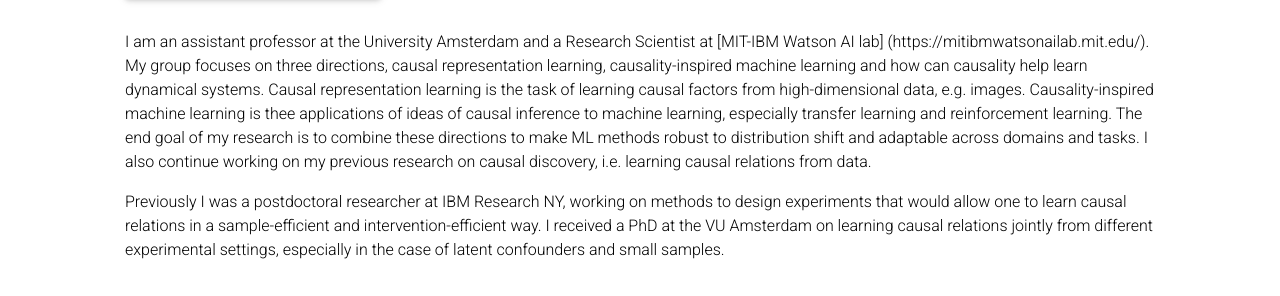
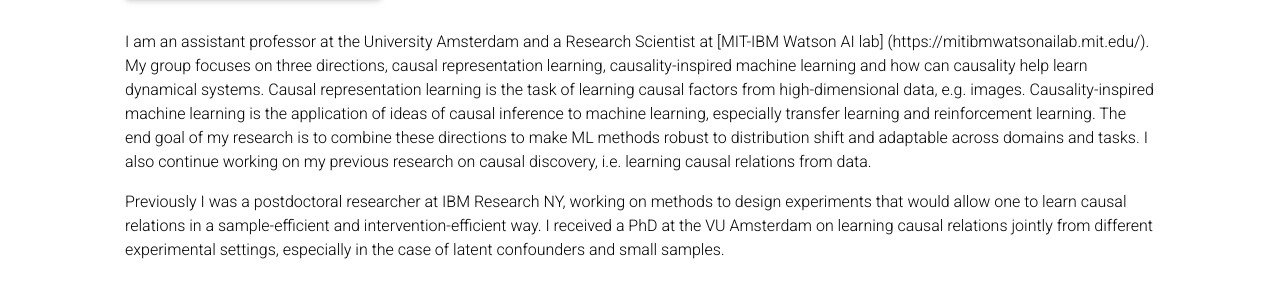
Before and after one commit to AMLab-Amsterdam/AMLab-Amsterdam.github.io, a Jekyll site: the page built from _people/SaraMagliacane.md, in a window 1280 px wide. Shown: the part 362-658 px from the top of the page. Built offline with Jekyll 4.4.1, drawn with Linux system fonts in a browser that asks for light colours; comment, search, counter and statistics services are not loaded; a style sheet for code colours, icons or effects is not loaded.

Commit message:
Fix typos

```diff
--- a/_people/SaraMagliacane.md
+++ b/_people/SaraMagliacane.md
@@ -13,12 +13,12 @@
 bib_file: SaraMagliacane
 redirect:
 description: |
-    I am an assistant professor at the University Amsterdam and a Research Scientist at [MIT-IBM Watson AI lab] (https://mitibmwatsonailab.mit.edu/). My group focuses on three directions, causal representation learning, causality-inspired machine learning and how can causality help learn dynamical systems. Causal representation learning is the task of learning causal factors from high-dimensional data, e.g. images. Causality-inspired machine learning is thee applications of ideas of causal inference to machine learning, especially transfer learning and reinforcement learning. The end goal of my research is to combine these directions to make ML methods robust to distribution shift and adaptable across domains and tasks. I also continue working on my previous research on causal discovery, i.e. learning causal relations from data.
+    I am an assistant professor at the University Amsterdam and a Research Scientist at [MIT-IBM Watson AI lab] (https://mitibmwatsonailab.mit.edu/). My group focuses on three directions, causal representation learning, causality-inspired machine learning and how can causality help learn dynamical systems. Causal representation learning is the task of learning causal factors from high-dimensional data, e.g. images. Causality-inspired machine learning is the application of ideas of causal inference to machine learning, especially transfer learning and reinforcement learning. The end goal of my research is to combine these directions to make ML methods robust to distribution shift and adaptable across domains and tasks. I also continue working on my previous research on causal discovery, i.e. learning causal relations from data.
 
     Previously I was a postdoctoral researcher at IBM Research NY, working on methods to design experiments that would allow one to learn causal relations in a sample-efficient and intervention-efficient way. I received a PhD at the VU Amsterdam on learning causal relations jointly from different experimental settings, especially in the case of latent confounders and small samples.
 img: assets/img/SaraMagliacane.jpg
 img_promo:
-personal_page: https://maglia.github.io
+personal_page: https://saramagliacane.github.io
 scholar_userid: H3j_zQ4AAAAJ
 github_username: saramagliacane
 twitter_username: saramagliacane
```
